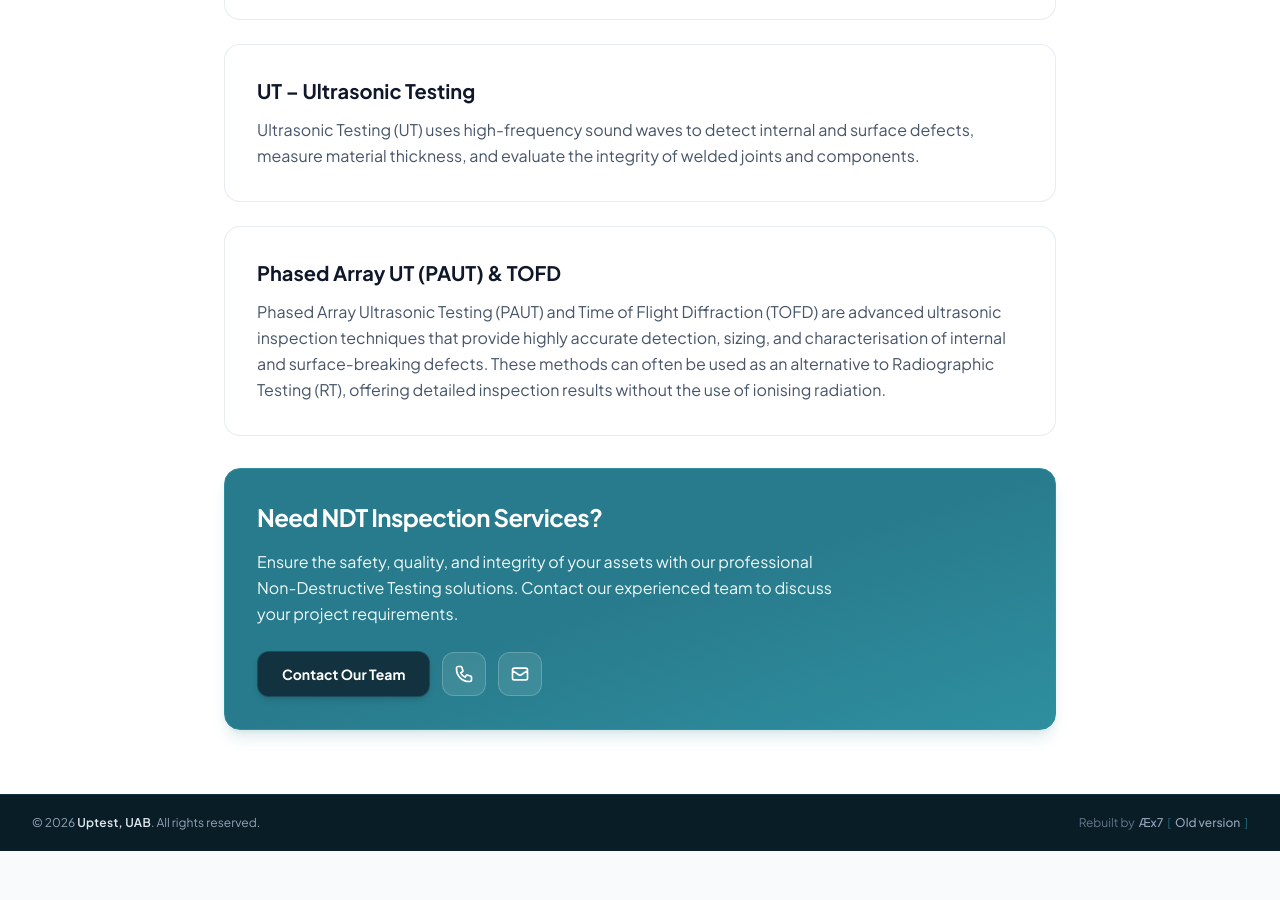
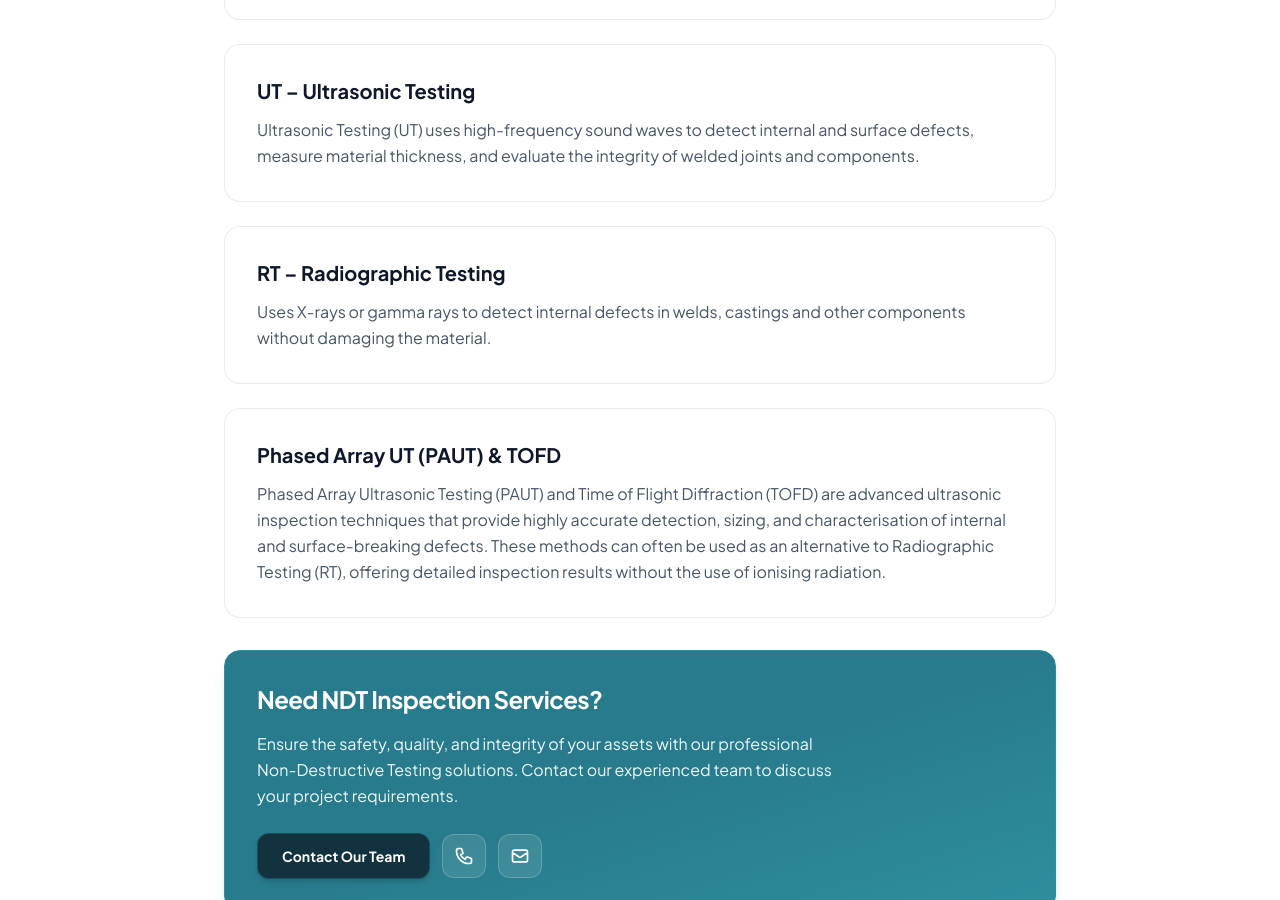
Before and after one commit to mruslys/uptest.no, a Jekyll site: the page built from non-destructive-testing/index.html, in a window 1280 px wide and 900 px high, scrolled down 1407 px. Built offline with Jekyll 4.4.1, drawn with Linux system fonts in a browser that asks for light colours; nearby versions of some CDN libraries; before the commit the page ends 2258 px from its top, so only the background shows below that.

Commit message:
Update index.html

```diff
--- a/non-destructive-testing/index.html
+++ b/non-destructive-testing/index.html
@@ -67,6 +67,14 @@
             </p>
         </div>
 
+        <!-- RT -->
+        <div class="bg-white rounded-2xl p-6 sm:p-8 border border-slate-200/80 hover:border-brand-500 hover:shadow-lg transition-all duration-300 space-y-3 group">
+            <h3 class="text-xl font-bold text-slate-900 group-hover:text-brand-600 transition-colors">RT – Radiographic Testing</h3>
+            <p class="text-base text-slate-600 leading-relaxed">
+                Uses X-rays or gamma rays to detect internal defects in welds, castings and other components without damaging the material.
+            </p>
+        </div>
+
         <!-- PAUT & TOFD -->
         <div class="bg-white rounded-2xl p-6 sm:p-8 border border-slate-200/80 hover:border-brand-500 hover:shadow-lg transition-all duration-300 space-y-3 group">
             <h3 class="text-xl font-bold text-slate-900 group-hover:text-brand-600 transition-colors">Phased Array UT (PAUT) & TOFD</h3>
```
